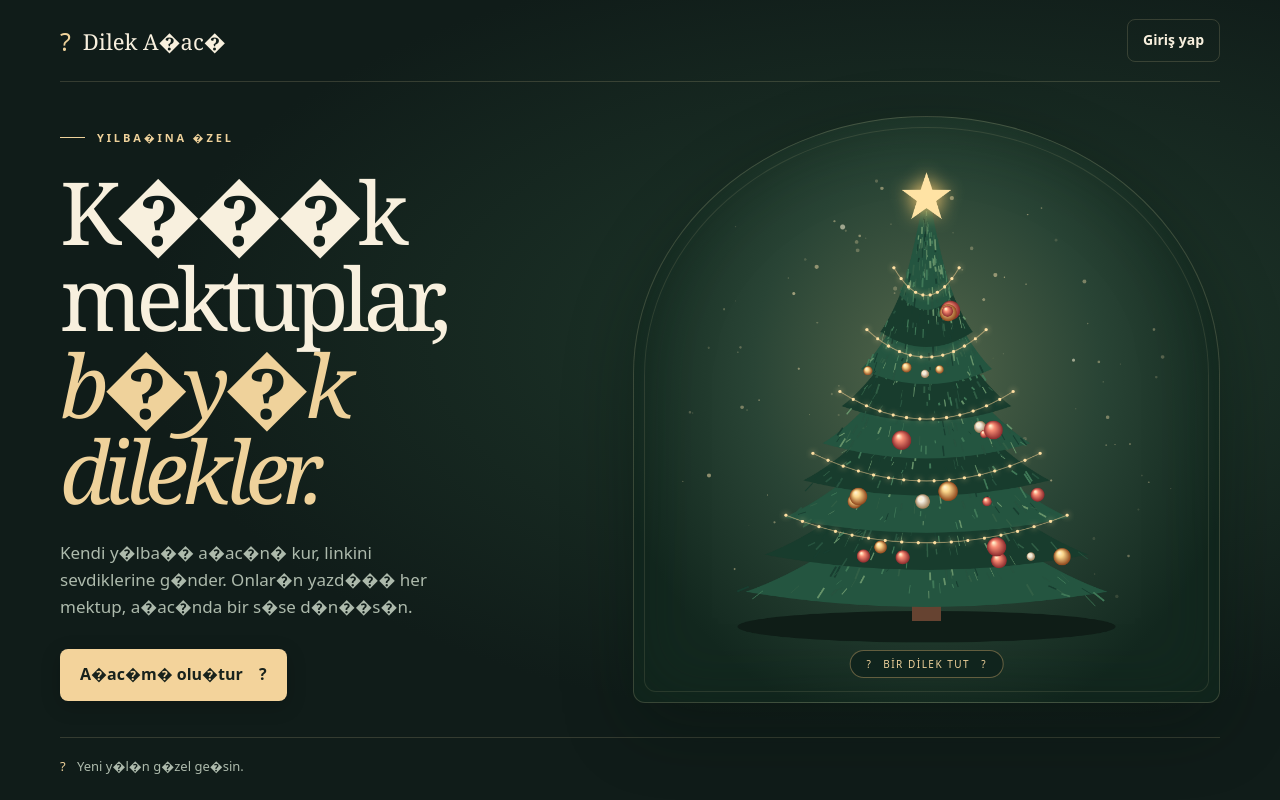
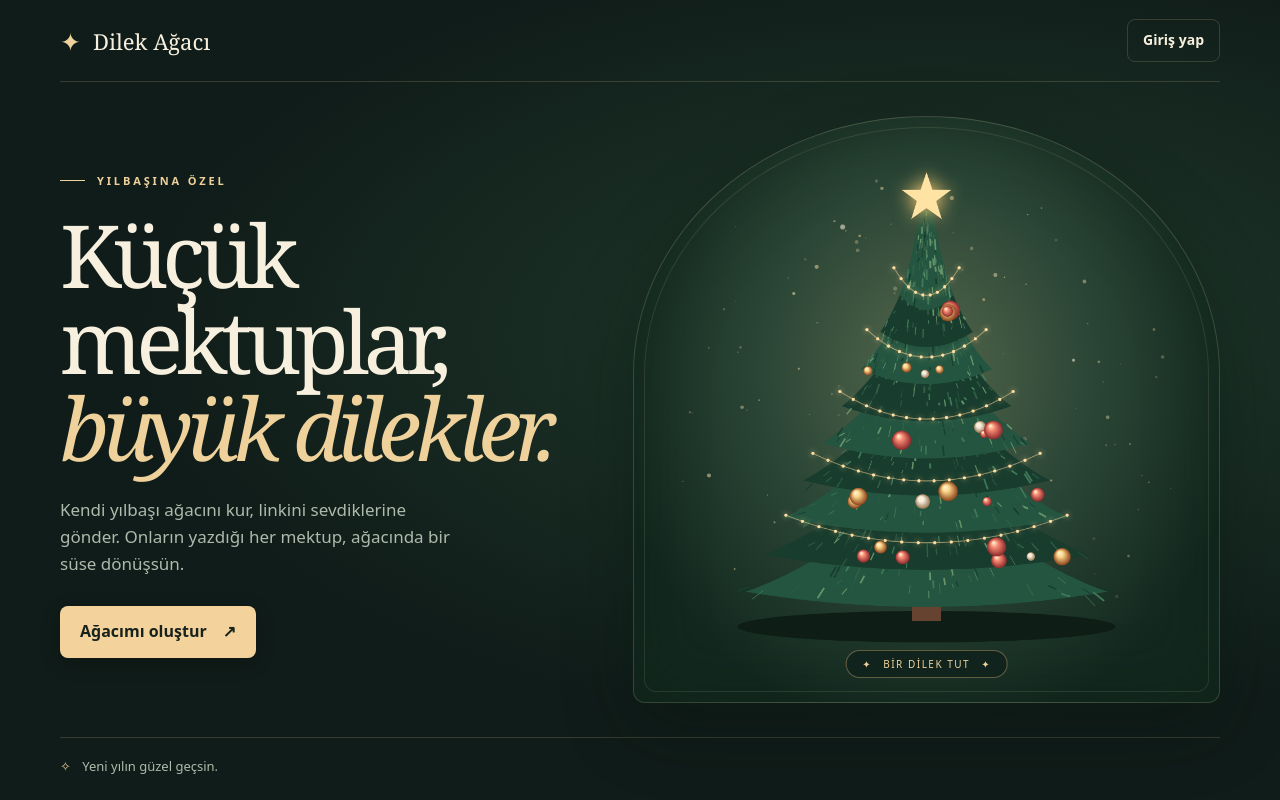
Before and after one commit to serhat-kocyigit/y-lba-a-a-, a plain HTML site: page docs/index.html in a window 1280 px wide. Drawn offline with Linux system fonts and the light colour scheme.

Commit message:
Restore Turkish characters in docs/index.html

```diff
--- a/docs/index.html
+++ b/docs/index.html
@@ -1,25 +1,25 @@
 <!doctype html>
 <html lang="tr">
-<head><meta charset="utf-8"><meta name="viewport" content="width=device-width,initial-scale=1"><meta name="theme-color" content="#101e1b"><title>Dilek A�ac�</title><link rel="stylesheet" href="style.css"><script defer src="config.js"></script><script defer src="app.js"></script></head>
+<head><meta charset="utf-8"><meta name="viewport" content="width=device-width,initial-scale=1"><meta name="theme-color" content="#101e1b"><title>Dilek Ağacı</title><link rel="stylesheet" href="style.css"><script defer src="config.js"></script><script defer src="app.js"></script></head>
 <body>
-<header class="wrap"><a class="brand" href="./">? <span>Dilek A�ac�</span></a><button class="quiet" id="account">Giri� yap</button></header>
+<header class="wrap"><a class="brand" href="./">✦ <span>Dilek Ağacı</span></a><button class="quiet" id="account">Giriş yap</button></header>
 <main class="wrap">
 <section class="hero">
 <div class="intro">
-<p class="eyebrow"><span></span> YILBA�INA �ZEL</p>
-<h1 id="title">K���k mektuplar,<br><em>b�y�k dilekler.</em></h1>
-<p id="description">Kendi y�lba�� a�ac�n� kur, linkini sevdiklerine g�nder. Onlar�n yazd��� her mektup, a�ac�nda bir s�se d�n��s�n.</p>
-<div class="actions"><button id="primary">A�ac�m� olu�tur <span>?</span></button><button class="quiet" id="secondary" hidden>A�ac�m</button></div>
+<p class="eyebrow"><span></span> YILBAŞINA ÖZEL</p>
+<h1 id="title">Küçük mektuplar,<br><em>büyük dilekler.</em></h1>
+<p id="description">Kendi yılbaşı ağacını kur, linkini sevdiklerine gönder. Onların yazdığı her mektup, ağacında bir süse dönüşsün.</p>
+<div class="actions"><button id="primary">Ağacımı oluştur <span>↗</span></button><button class="quiet" id="secondary" hidden>Ağacım</button></div>
 <p id="feedback" role="status"></p>
 </div>
-<div class="scene" aria-label="S�sl� y�lba�� a�ac�">
+<div class="scene" aria-label="Süslü yılbaşı ağacı">
 <canvas id="tree" width="1040" height="1040" aria-hidden="true"></canvas>
 <div class="ornaments" id="ornaments"></div>
-<div class="placard"><span>?</span> <span id="placard">Bir dilek tut</span> <span>?</span></div>
+<div class="placard"><span>✦</span> <span id="placard">Bir dilek tut</span> <span>✦</span></div>
 </div>
 </section>
 <section id="letters" hidden><h2>Gelen mektuplar <span id="count"></span></h2><div id="inbox"></div></section>
 </main>
-<footer class="wrap">? <span>Yeni y�l�n g�zel ge�sin.</span></footer>
-<dialog id="modal"><button class="close quiet" id="close" aria-label="Kapat">�</button><h2 id="modal-title"></h2><form id="form"></form><p id="error" role="alert"></p></dialog>
+<footer class="wrap">✧ <span>Yeni yılın güzel geçsin.</span></footer>
+<dialog id="modal"><button class="close quiet" id="close" aria-label="Kapat">×</button><h2 id="modal-title"></h2><form id="form"></form><p id="error" role="alert"></p></dialog>
 </body></html>
```
